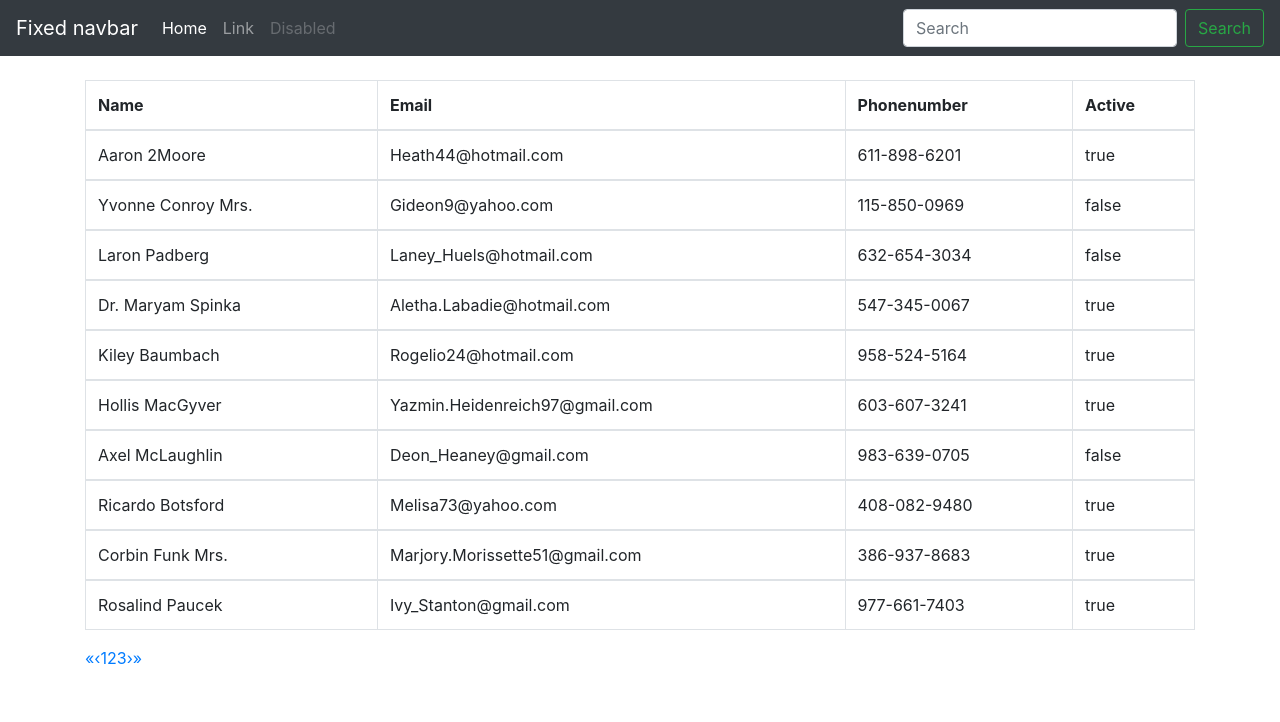
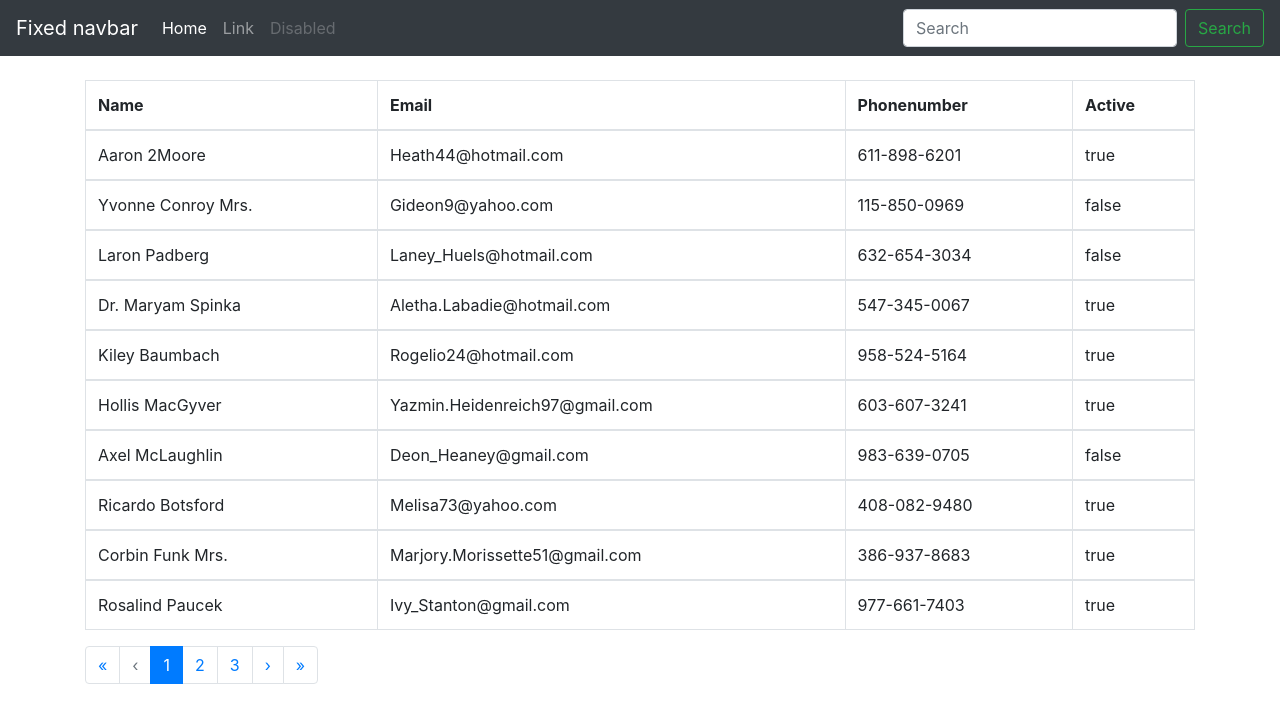
Before and after one commit to rnkoaa/angular-labs, an Angular app in the folder bootstrap-data-table/: page / in a window 1280 px wide. Shown: the top 722 px of the page. Built offline with nearby package versions, Linux system fonts and the light colour scheme.

Commit message:
Use bootstrap styling for page links

```diff
--- a/bootstrap-data-table/src/app/data-table/data-table-pagination/data-table-pagination.component.html
+++ b/bootstrap-data-table/src/app/data-table/data-table-pagination/data-table-pagination.component.html
@@ -1,25 +1,40 @@
-<ul class="pagination">
-    <li (click)="selectPage(1, $event)" [class.disabled]="currentPage == 1">
-      <a href="" title="Go to first page">&laquo;</a>
+<nav>
+  <ul class="pagination">
+    <li (click)="selectPage(1, $event)" [class.disabled]="currentPage == 1" class="page-item">
+      <a href="#" class="page-link" aria-label="Previous">
+        <a href="" title="Go to first page">
+          <span aria-hidden="true">&laquo;</span>
+        </a>
+      </a>
     </li>
-    <li (click)="selectPage(currentPage - 1, $event)" [class.disabled]="currentPage == 1">
-      <a href="" title="Go to previous page">&lsaquo;</a>
+    <li (click)="selectPage(currentPage - 1, $event)" [class.disabled]="currentPage == 1"
+      class="page-item">
+      <a href="" class="page-link" title="Go to previous page">&lsaquo;</a>
     </li>
-    <li class="disabled" (click)="cancelEvent($event)" *ngIf="(currentPage - range) > 1">
-      <a href="">...</a>
+    <li class="disabled page-item" (click)="cancelEvent($event)" *ngIf="(currentPage - range) > 1">
+      <a href="" class="page-link">...</a>
     </li>
-    <li *ngFor="let page of pages | async" [class.active]="page.value == currentPage">
-      <a href="" (click)="selectPage(page.value, $event)">
+    <li *ngFor="let page of pages | async" [class.active]="page.value == currentPage"
+      class="page-item">
+      <a href="" class="page-link" (click)="selectPage(page.value, $event)">
         {{page.value}}
       </a>
     </li>
-    <li class="disabled" (click)="cancelEvent($event)" *ngIf="(currentPage + range) < totalPages">
-      <a href="">...</a>
+    <li class="disabled" (click)="cancelEvent($event)" *ngIf="(currentPage + range) < totalPages"
+      class="page-item">
+      <a href="" class="page-link">...</a>
     </li>
-    <li (click)="selectPage(currentPage + 1, $event)" [class.disabled]="currentPage == totalPages">
-      <a href="" title="Go to next page">&rsaquo;</a>
+    <li (click)="selectPage(currentPage + 1, $event)" [class.disabled]="currentPage == totalPages"
+      class="page-item">
+      <a href="" title="Go to next page" class="page-link">
+        <span aria-hidden="true" aria-label="Next">&rsaquo;</span>
+      </a>
     </li>
-    <li (click)="selectPage(totalPages, $event)" [class.disabled]="currentPage == totalPages">
-      <a href="" title="Go to last page">&raquo;</a>
+    <li (click)="selectPage(totalPages, $event)" [class.disabled]="currentPage == totalPages"
+      class="page-item">
+      <a href="" title="Go to last page" class="page-link">
+        <span aria-hidden="true" aria-label="Last">&raquo;</span>
+      </a>
     </li>
   </ul>
+</nav>
--- a/bootstrap-data-table/src/app/data-table/data-table/data-table.component.ts
+++ b/bootstrap-data-table/src/app/data-table/data-table/data-table.component.ts
@@ -164,12 +164,7 @@ export class DataTableComponent implements OnInit {
 
   onPageChange(offset) {
     this.offset = offset;
-    console.log(`Change to New Offset: ${this.offset} with limit: ${this.limit}`);
-    console.log(this.data.length);
-    console.log(JSON.stringify(this.data));
     this.displayData = this.data.slice(this.offset, this.offset + this.limit);
-    console.log(JSON.stringify(this.displayData));
-    // this.findAll(offset, this.limit);
   }
 
 }
```
